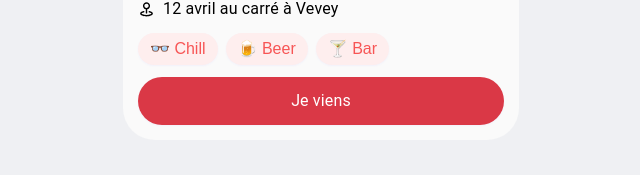
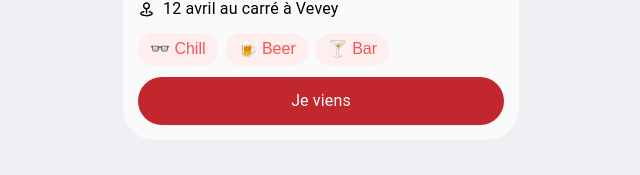
Before and after one commit to HangNow/hang-now-landing-page, a Next.js app: page /badnews in a window 1280 px wide. In both pictures the pointer is over the button "Je viens". Shown: the part 606-781 px from the top of the page, without its empty margins (319-959 px from the left). Built offline with nearby package versions, Linux system fonts and the light colour scheme.

Commit message:
[feat] Button now have a darker color on hover

```diff
--- a/styles/globals.css
+++ b/styles/globals.css
@@ -13,6 +13,7 @@ a {
 * {
 	box-sizing: border-box;
 	--primary-color: #da3846;
+	--primary-color-hover: #c1272d;
 	--font-family: 'Montserrat', sans-serif;
 }
 
@@ -342,6 +343,11 @@ p {
 	width: 100%;
 	border: none;
 	cursor: pointer;
+}
+
+.button-join:hover,
+.button-link:hover {
+	background-color: var(--primary-color-hover);
 }
 
 .txt-860 {
```
Lines whose indentation alone changed are shown as unchanged.
